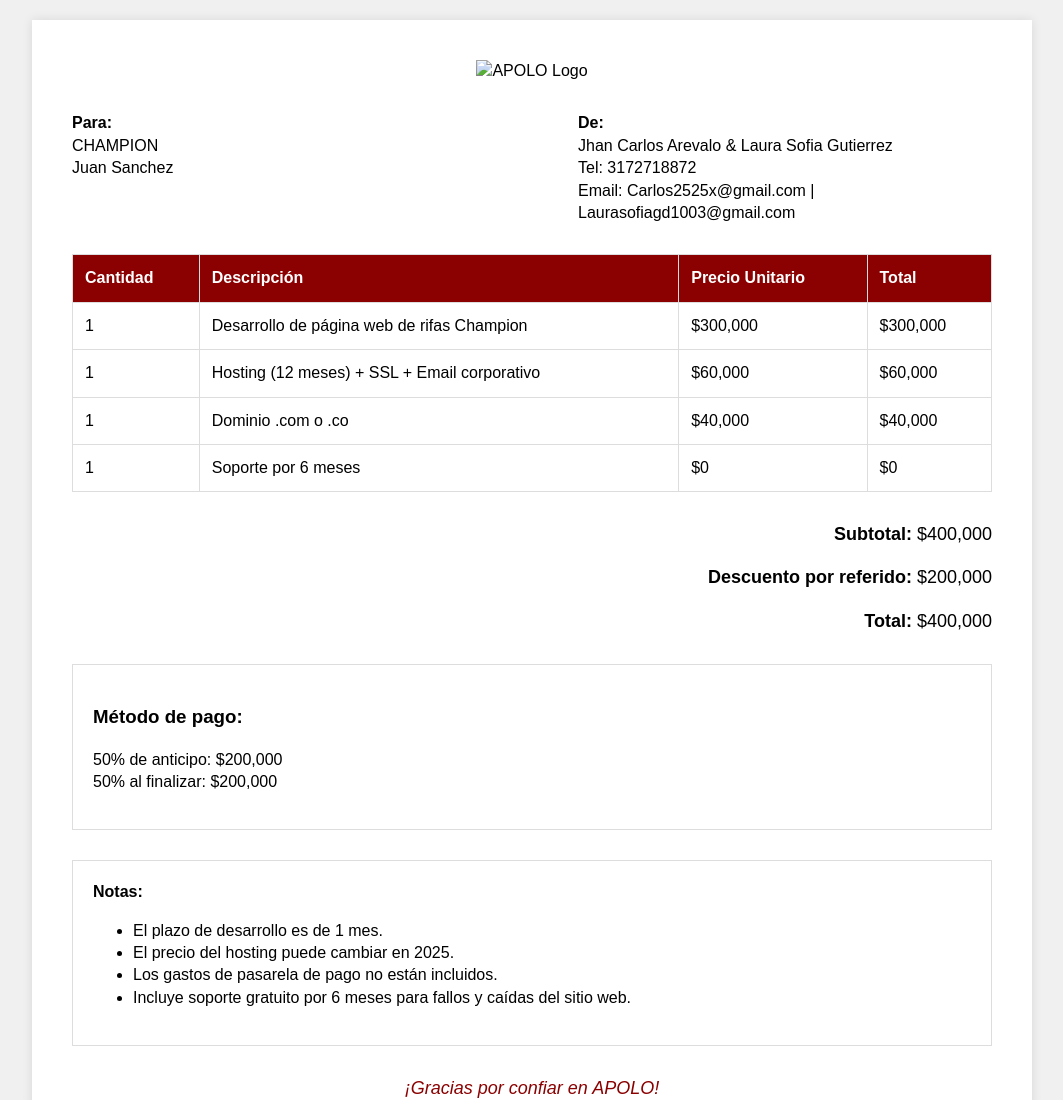
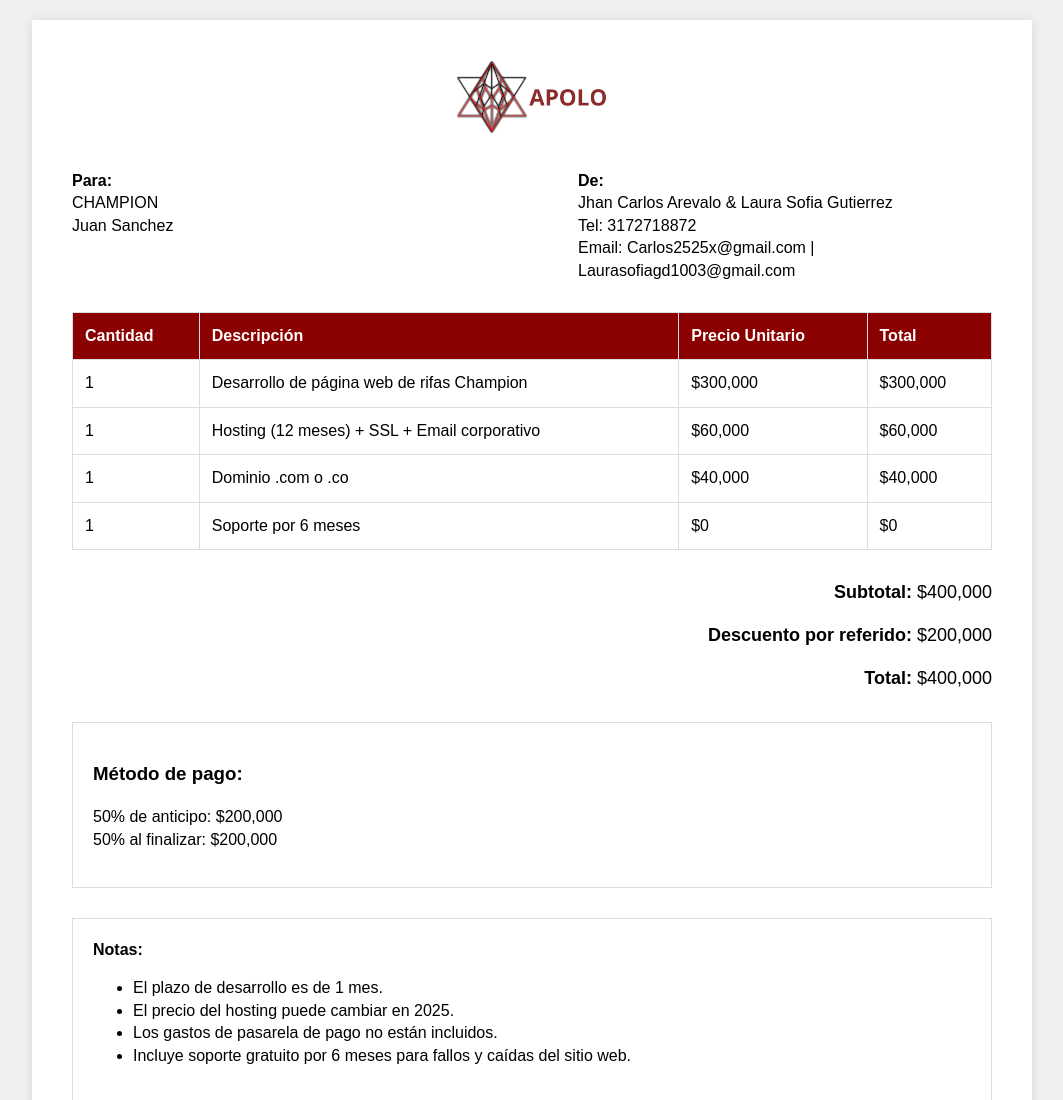
Before and after one commit to CarlosAre031/Apoloware-Facturas-cliente, a plain HTML site: page index.html in a window 1280 px wide. Shown: the top 1100 px of the page, without its empty margins (108-1171 px from the left). Drawn offline with Linux system fonts and the light colour scheme; the site is published under a folder, as on GitHub Pages, so addresses that start at the root find nothing.

Commit message:
Update index.html

```diff
--- a/index.html
+++ b/index.html
@@ -110,7 +110,7 @@
     <div class="invoice-container">
         <div class="invoice" id="invoice">
             <div class="header">
-                <img src="/imagen/LogoHome.png" alt="APOLO Logo" class="logo">
+                <img src="imagen/LogoHome.png" alt="APOLO Logo" class="logo">
             </div>
             <div class="invoice-details">
                 <div class="client-details">
```
